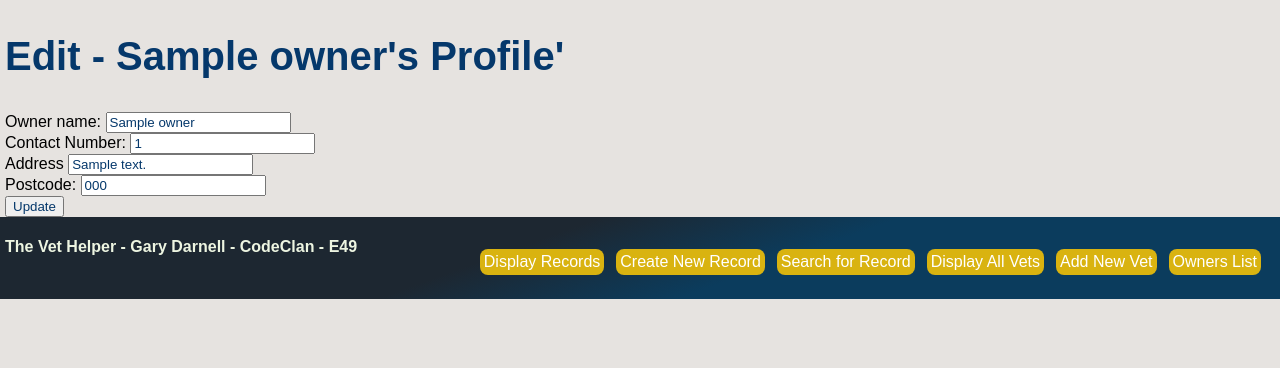
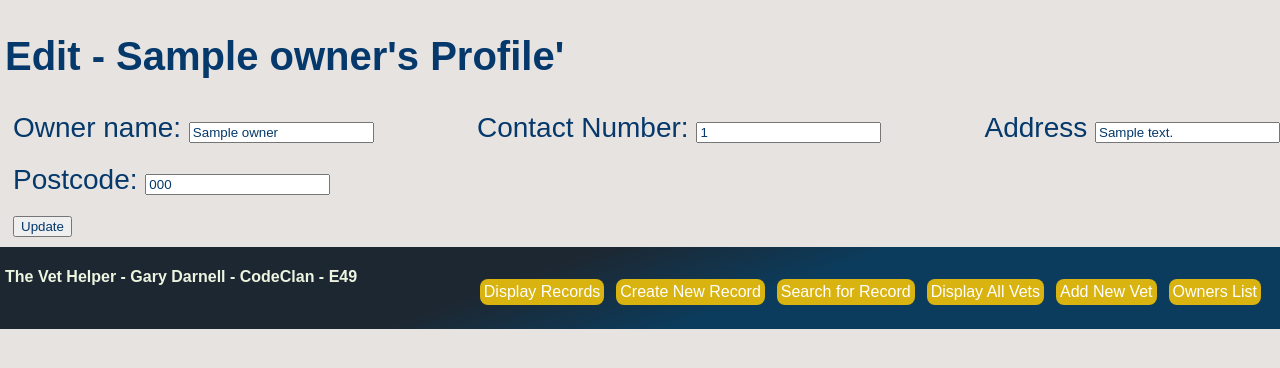
Before and after one commit to Gazza11/vet_management_project, a Flask app: page /owners/1/edit in a window 1280 px wide. Shown: the part 95-463 px from the top of the page. Run offline with Flask 2, Linux system fonts and the light colour scheme; a database or web service that is not in the repository returns one stand-in record (values such as "Sample title"); some libraries are stand-ins or nearby versions.

Commit message:
Styled owner edit.

```diff
--- a/static/css/owners.css
+++ b/static/css/owners.css
@@ -46,3 +46,21 @@
     margin-left: 8px;
     font-size: 28px;
 }
+
+.owner-edit {
+    color: #05386b;
+    display: flex;
+    flex-flow: row wrap;
+    justify-content: space-between;
+}
+
+.owner-edit div {
+    font-size: 28px;
+    padding-left: 8px;
+    padding-bottom: 20px;
+}
+
+.owner-edit-submit {
+    padding-bottom: 10px;
+    padding-left: 8px;
+}
--- a/templates/owners/edit.html
+++ b/templates/owners/edit.html
@@ -4,7 +4,9 @@
 <h2>
     Edit - {{owner.name}}'s Profile'
 </h2>
+<section>
     <form action="/owners/{{owner.id}}" method='POST'>
+        <div class='owner-edit'>
             <div>
                 <label for="name">Owner name:</label>
                 <input type="text" name="name" id="name" value="{{owner.name}}">
@@ -21,9 +23,11 @@
                 <label for="postcode">Postcode:</label>
                 <input type="text" name="postcode" id="postcode" value="{{owner.postcode}}">
             </div>
-    <div>
+        <br>
+    </div>
+    <section class="owner-edit-submit">
         <input type="submit" value="Update">
-    </div>
+    </section>
     </form>
-
+</section>
 {% endblock %}
```
Lines whose indentation alone changed are shown as unchanged.
